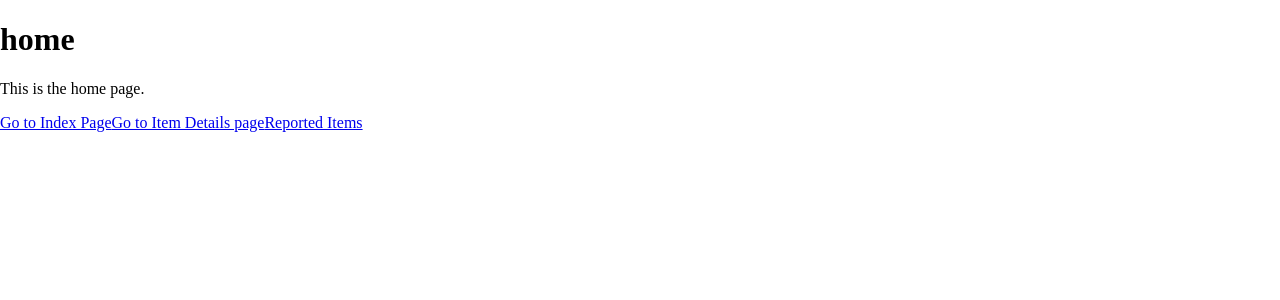
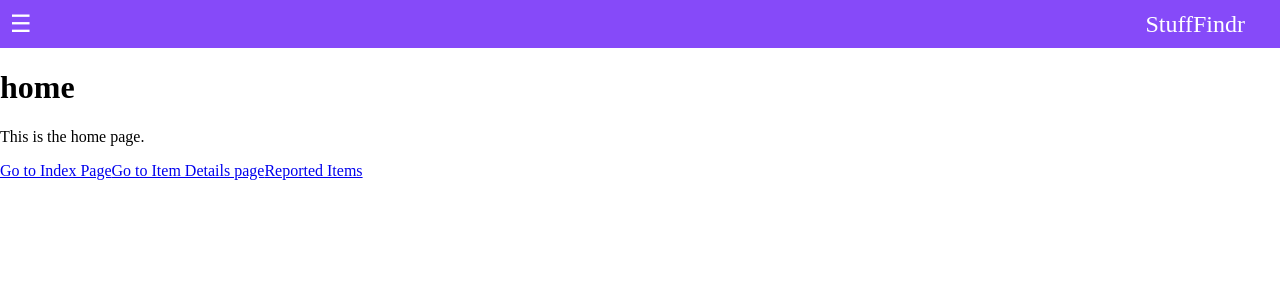
Before and after one commit to Code-the-Dream-School/ffprac-team7-front, a React (Vite) app: page / in a window 1280 px wide. Shown: the top 300 px of the page. Built offline with nearby package versions, Linux system fonts and the light colour scheme.

Commit message:
refactored Header component to be added to individual pages and render personalized titles using props

```diff
--- a/src/pages/home.jsx
+++ b/src/pages/home.jsx
@@ -1,8 +1,10 @@
 import { Link } from "react-router-dom"
+import Header from "../shared/header";
 
 export function Home() {
     return (
         <div>
+            <Header/>
             <h1>home</h1>
             <p>This is the home page.</p>
             <Link to="/indexPage">Go to Index Page</Link>
--- a/src/shared/header.jsx
+++ b/src/shared/header.jsx
@@ -6,7 +6,7 @@ const Header = ({pageTitle}) => {
         <div className='header-container'>
             <div className='menu-icon'>&#9776;</div>
 
-            <div className='logo'>{ pageTitle === 'Home' ? StuffFindr : pageTitle} </div>
+            <div className='logo'>{!pageTitle ? 'StuffFindr' : pageTitle} </div>
         </div>
 
     )
```
